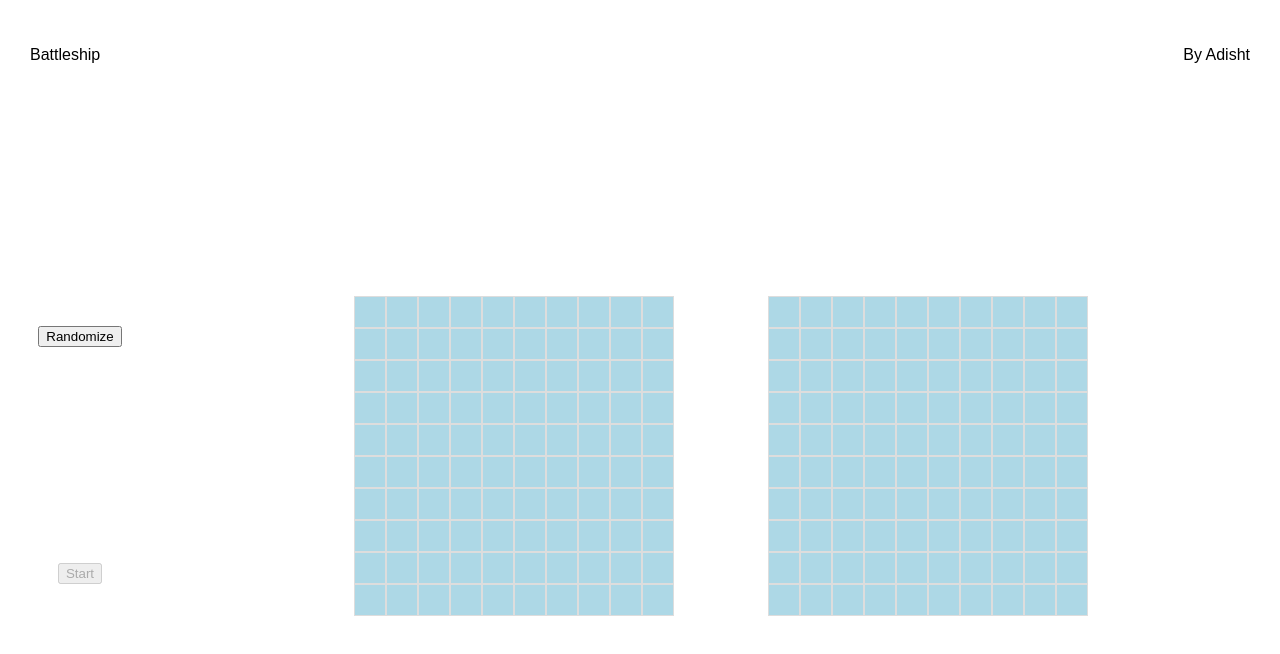
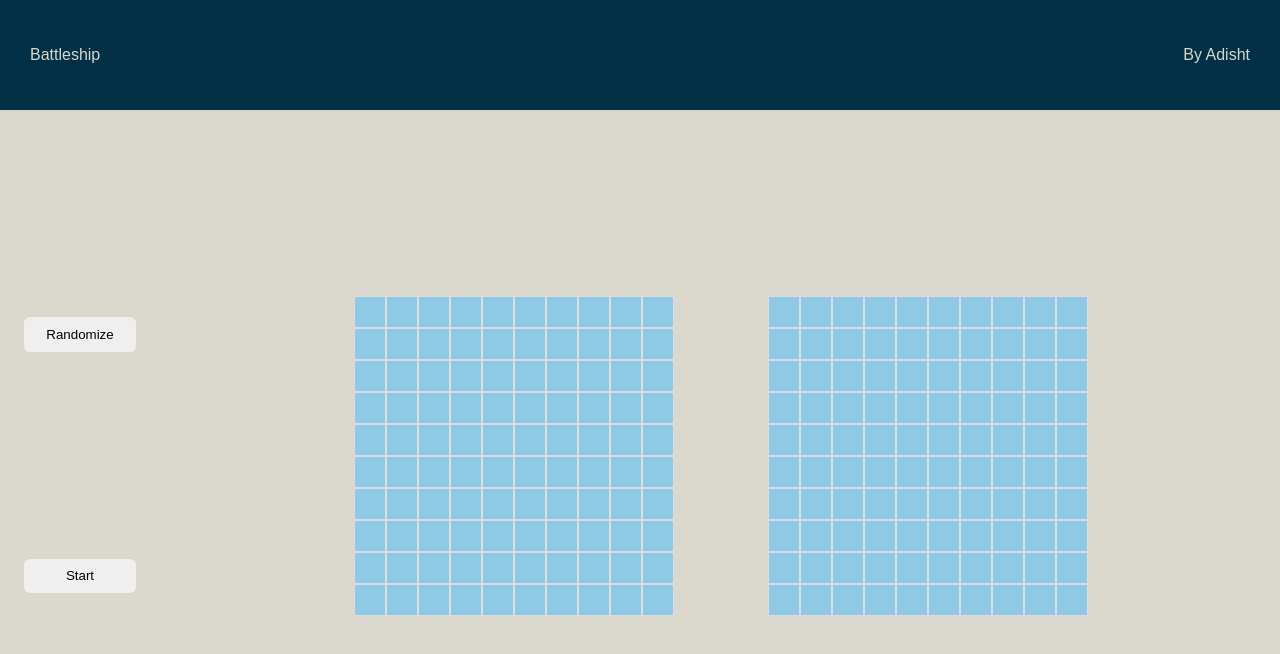
Before and after one commit to AdishtJaglan/battleships, a website built with webpack: page src/index.html in a window 1280 px wide. Built offline with nearby package versions, Linux system fonts and the light colour scheme.

Commit message:
add colors

```diff
--- a/src/index.html
+++ b/src/index.html
@@ -18,7 +18,7 @@
 
     <div id="controls">
       <button id="randomize-button">Randomize</button>
-      <button id="start-button" disabled>Start</button>
+      <button id="start-button">Start</button>
     </div>
     <script src="bundle.js"></script>
   </body>
--- a/src/style.css
+++ b/src/style.css
@@ -6,6 +6,8 @@ body {
   display: grid;
   grid-template-columns: 1fr 7fr;
   grid-template-rows: 1fr 9fr;
+
+  background-color: #dad7cd;
 }
 
 #game-container {
@@ -29,9 +31,13 @@ body {
 .cell {
   width: 30px;
   height: 30px;
-  background-color: lightblue;
+  background-color: #8ecae6;
   border: 1px solid #ddd;
   cursor: pointer;
+}
+
+.cell:hover {
+  background-color: #023047;
 }
 
 .cell.hit {
@@ -61,4 +67,19 @@ nav {
   align-items: center;
 
   padding: 30px;
+  background-color: #023047;
+  color: #dad7cd;
 }
+
+button {
+  width: 70%;
+  height: 5%;
+
+  outline: none;
+  border: none;
+  border-radius: 6px;
+}
+
+button:hover {
+  background-color: #8ecae6;
+}
```
